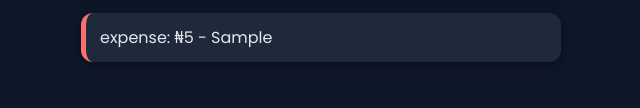
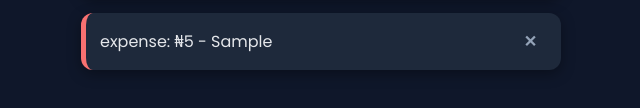
Before and after one commit to beccaakinlalu-max/finance-tracker, a plain HTML site: page index.html in a window 1280 px wide. Both pictures are taken after typing "5", "Sample" into the empty fields and a click on the button "Add". Shown: the part 404-512 px from the top of the page, 319-959 px from the left. Drawn offline with Linux system fonts and the light colour scheme.

Commit message:
Add delete button for transactions

```diff
--- a/index.html
+++ b/index.html
@@ -31,6 +31,9 @@
   li { background: var(--card); padding: 12px 14px; border-radius: 12px; margin-bottom: 8px; box-shadow: var(--shadow); border-left: 5px solid var(--muted); }
   li.income { border-left-color: var(--income); }
   li.expense { border-left-color: var(--expense); }
+li { display: flex; justify-content: space-between; align-items: center; }
+.del { background: transparent; color: var(--muted); padding: 4px 10px; box-shadow: none; }
+.del:hover { color: var(--expense); transform: none; }
 </style>
 </head>
 <body>
@@ -83,7 +86,17 @@ toggle.addEventListener('click', function () {
     const li = document.createElement('li');
   li.className = t.type;
     li.textContent = t.type + ': ₦' + (t.kobo / 100).toLocaleString() + ' - ' + t.category;
-    list.appendChild(li);
+    const del = document.createElement('button');
+del.textContent = '✕';
+del.className = 'del';
+del.setAttribute('aria-label', 'Delete');
+del.addEventListener('click', function () {
+  transactions = transactions.filter(function (x) { return x.id !== t.id; });
+  save();
+  show();
+});
+li.appendChild(del);
+list.appendChild(li);
   });
   const fmt = function (k) { return '₦' + (k / 100).toLocaleString(); };
   summary.textContent = 'Income: ' + fmt(income) +
```
